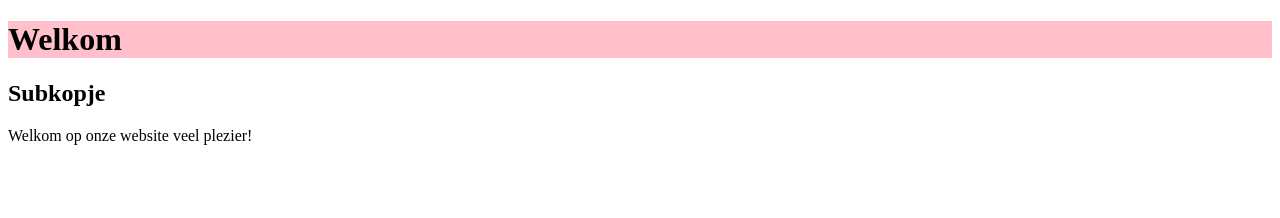
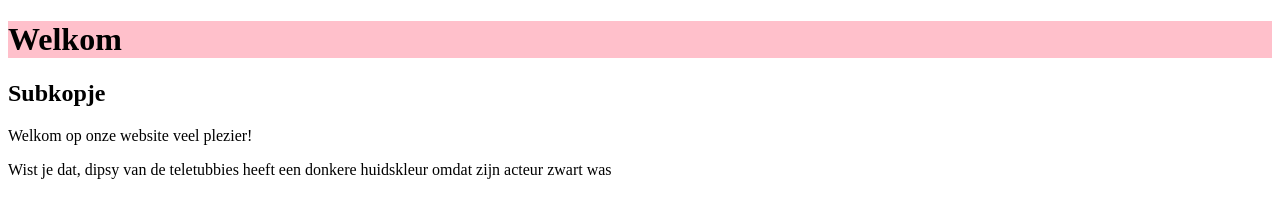
Before and after one commit to d296063/Pro-project-1, a plain HTML site: page index.html in a window 1280 px wide. Drawn offline with Linux system fonts and the light colour scheme.

Commit message:
p tag toegevoegd

```diff
--- a/index.html
+++ b/index.html
@@ -10,5 +10,6 @@
     <h1>Welkom</h1>
     <h2>Subkopje</h2>
     <p>Welkom op onze website veel plezier!</p>
+    <p>Wist je dat, dipsy van de teletubbies heeft een donkere huidskleur omdat zijn acteur zwart was</p>
 </body>
 </html>
```
